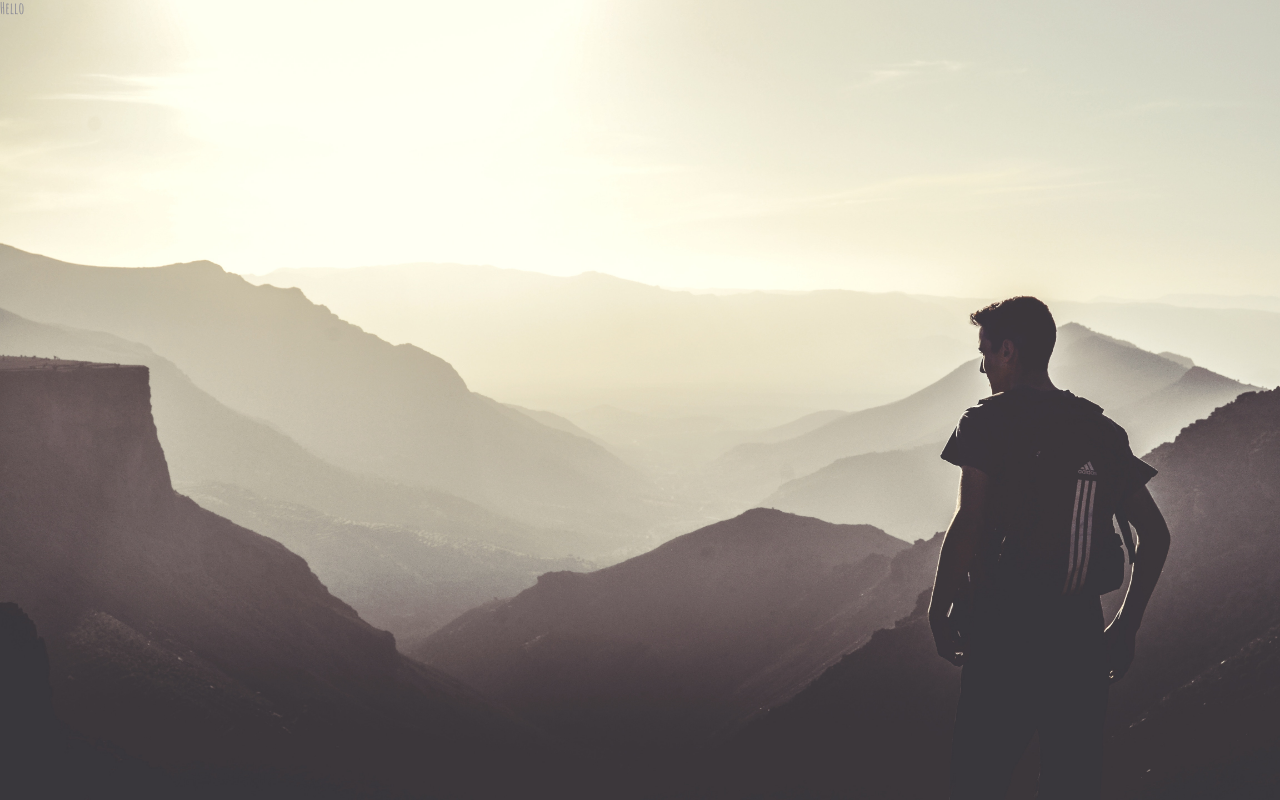
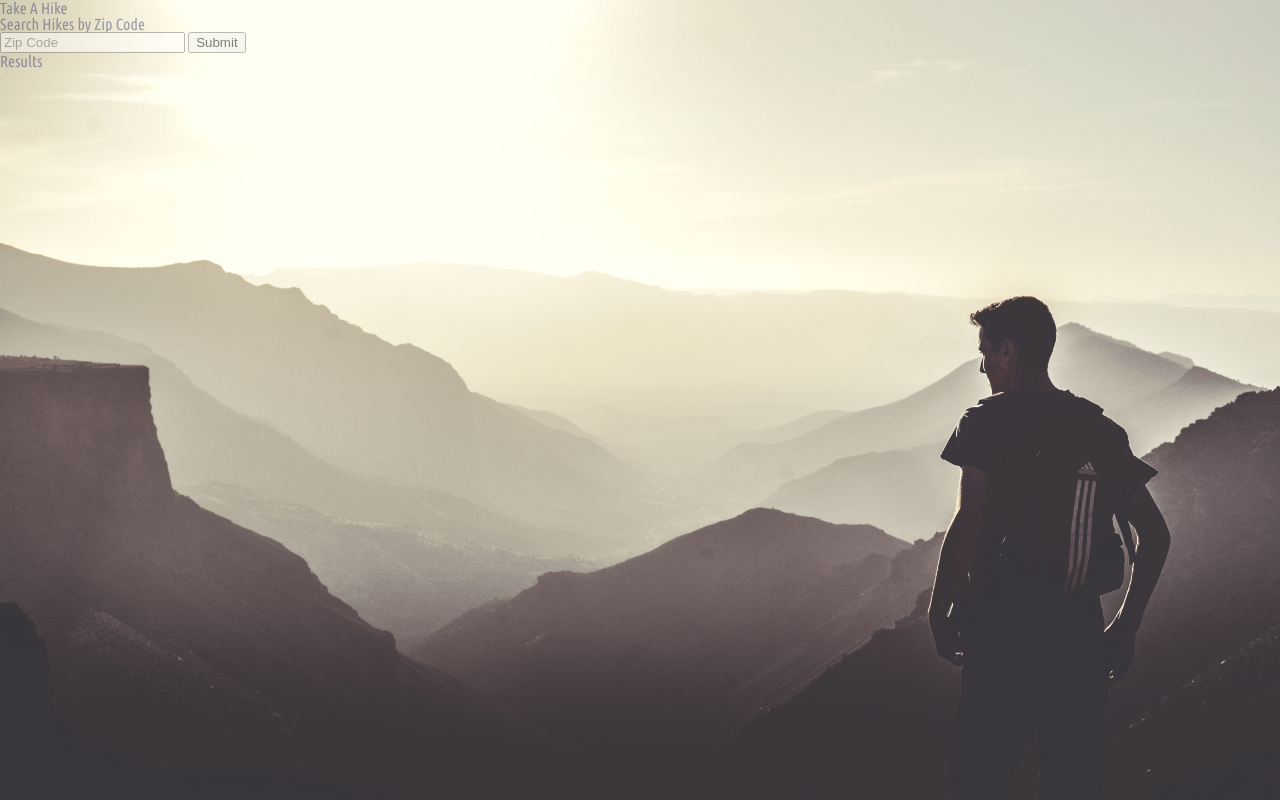
Before and after one commit to luka2457/TakeaHike, a plain HTML site: page index.html in a window 1280 px wide. Drawn offline with nearby package versions, Linux system fonts and the light colour scheme.

Commit message:
added some html

```diff
--- a/index.html
+++ b/index.html
@@ -6,19 +6,51 @@
     <meta name="viewport" content="width=device-width, initial-scale=1.0">
     <meta http-equiv="X-UA-Compatible" content="ie=edge">
     <title>Take A Hike</title>
-    <link href="https://fonts.googleapis.com/css?family=Amatic+SC:700%7CUbuntu+Condensed" rel="stylesheet"> <!--Our Fonts-->
-    <link href="assets/images/mtn-logo.png" rel="icon" type="icon"> <!--Our Icon -->
-    <link rel="stylesheet" type="text/css" href="assets/css/reset.css"> <!--Reset CSS-->
-    <link rel="stylesheet" type="text/css" href="assets/css/style.css"> <!--Our grid css styling-->
-    <script src="https://cdnjs.cloudflare.com/ajax/libs/jquery/3.2.1/jquery.min.js"></script> <!--Jquery -->
+    <link href="https://fonts.googleapis.com/css?family=Amatic+SC:700%7CUbuntu+Condensed" rel="stylesheet">
+    <!--Our Fonts-->
+    <link href="assets/images/mtn-logo.png" rel="icon" type="icon">
+    <!--Our Icon -->
+    <link rel="stylesheet" type="text/css" href="assets/css/reset.css">
+    <!--Reset CSS-->
+    <link rel="stylesheet" type="text/css" href="assets/css/style.css">
+    <!--Our grid css styling-->
+    <script src="https://cdnjs.cloudflare.com/ajax/libs/jquery/3.2.1/jquery.min.js"></script>
+    <!--Jquery -->
 </head>
 
 <body background="assets/images/nourdine-diouane-77072-unsplash.jpg" class="img-responsive backgroundImage">
-    <header>Hello</header>
+    <div class="container">
+        <div class="item item-1" id="header">
+            <h1>Take A Hike</h1>
+        </div>
+        <div class="item item-2" id="search">
+            <form class="searchField">
+                <h3>Search Hikes by Zip Code</h3>
+                <input type="number" placeholder="Zip Code" name="search">
+                <button type="submit">Submit</button>
+            </form>
+        </div>
+        <div class="item item-3" id="results">
+            Results
+        </div>
+        <div class="item item-4" id="details"></div>
+        <div class="item item-5" id="recent-1"></div>
+        <div class="item item-6" id="recent-2"></div>
+        <div class="item item-7" id="weather"></div>
+        <div class="item item-8" id="googleMaps"></div>
+
+
+
+
+
+    </div>
+
+
+
+
+
 
     <script type="text/javascript" src="assets/javascript/app.js"> </script>
-
-
 </body>
 
 </html>
```
